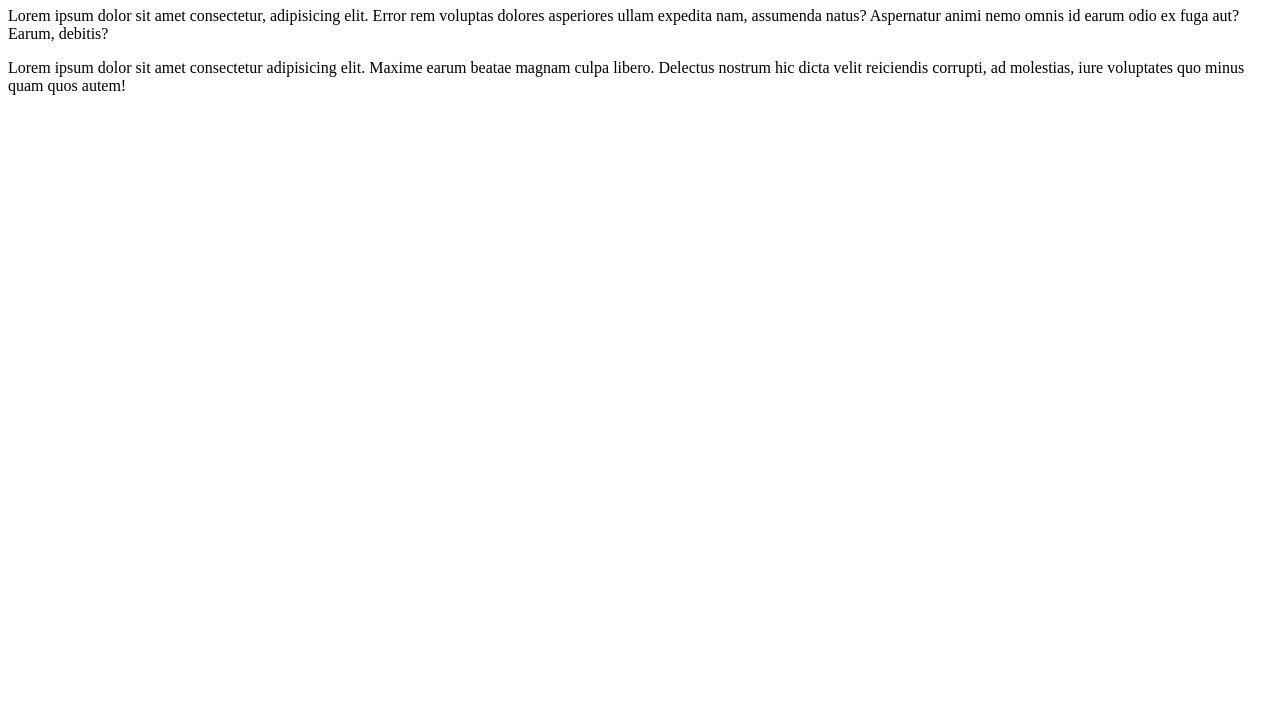
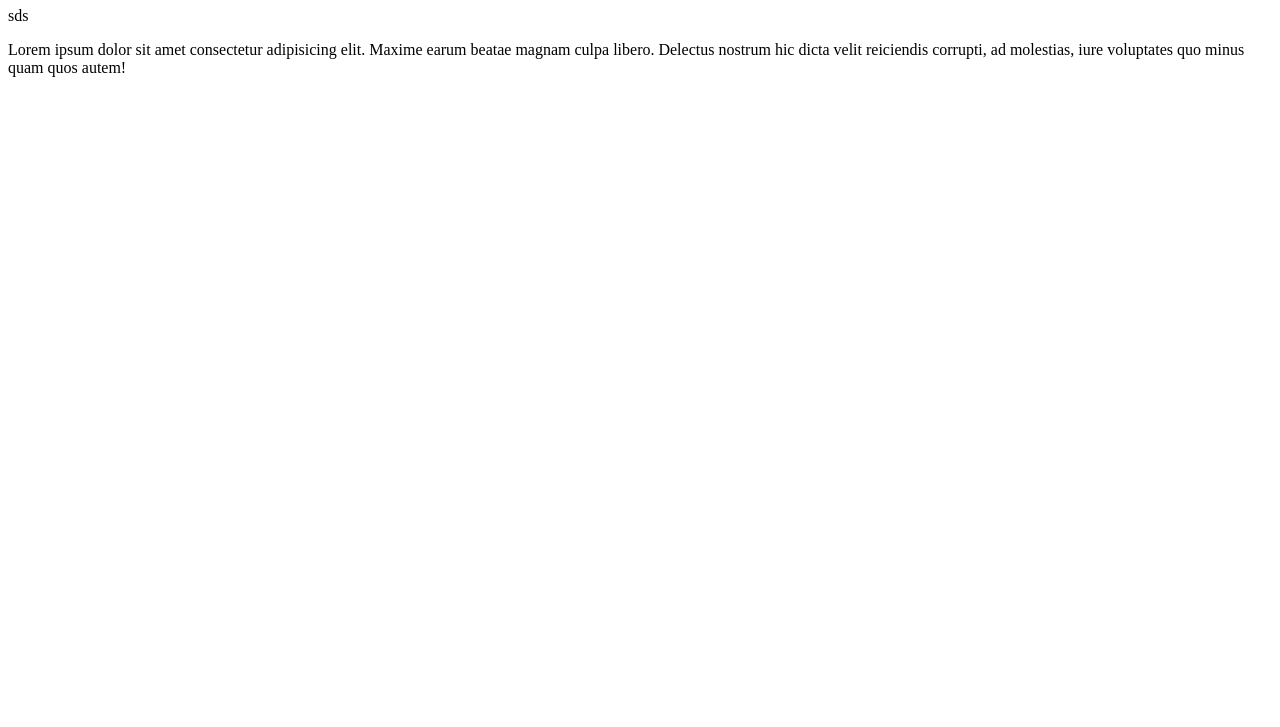
Before and after one commit to AndrijaCelic/Git-html, a plain HTML site: page index.html in a window 1280 px wide. Shown: the part 73-800 px from the top of the page. Drawn offline with Linux system fonts and the light colour scheme.

Commit message:
Change Paragraf

```diff
--- a/index.html
+++ b/index.html
@@ -8,7 +8,7 @@
 </head>
 <body>
     <h1>GIT</h1>
-    <p>Lorem ipsum dolor sit amet consectetur, adipisicing elit. Error rem voluptas dolores asperiores ullam expedita nam, assumenda natus? Aspernatur animi nemo omnis id earum odio ex fuga aut? Earum, debitis?</p>
+    <p>sds</p>
     <p>Lorem ipsum dolor sit amet consectetur adipisicing elit. Maxime earum beatae magnam culpa libero. Delectus nostrum hic dicta velit reiciendis corrupti, ad molestias, iure voluptates quo minus quam quos autem!</p>
 </body>
 </html>
```
